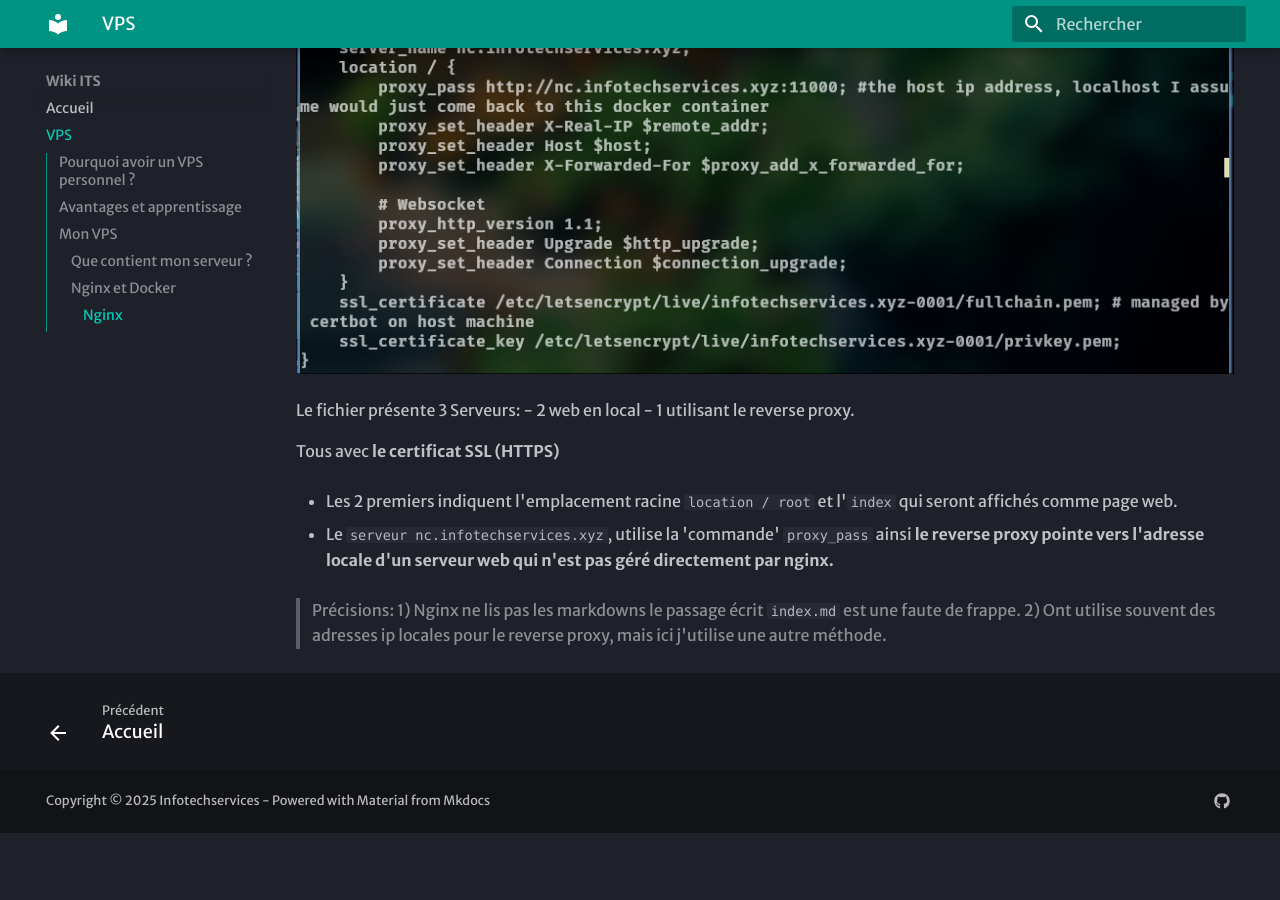
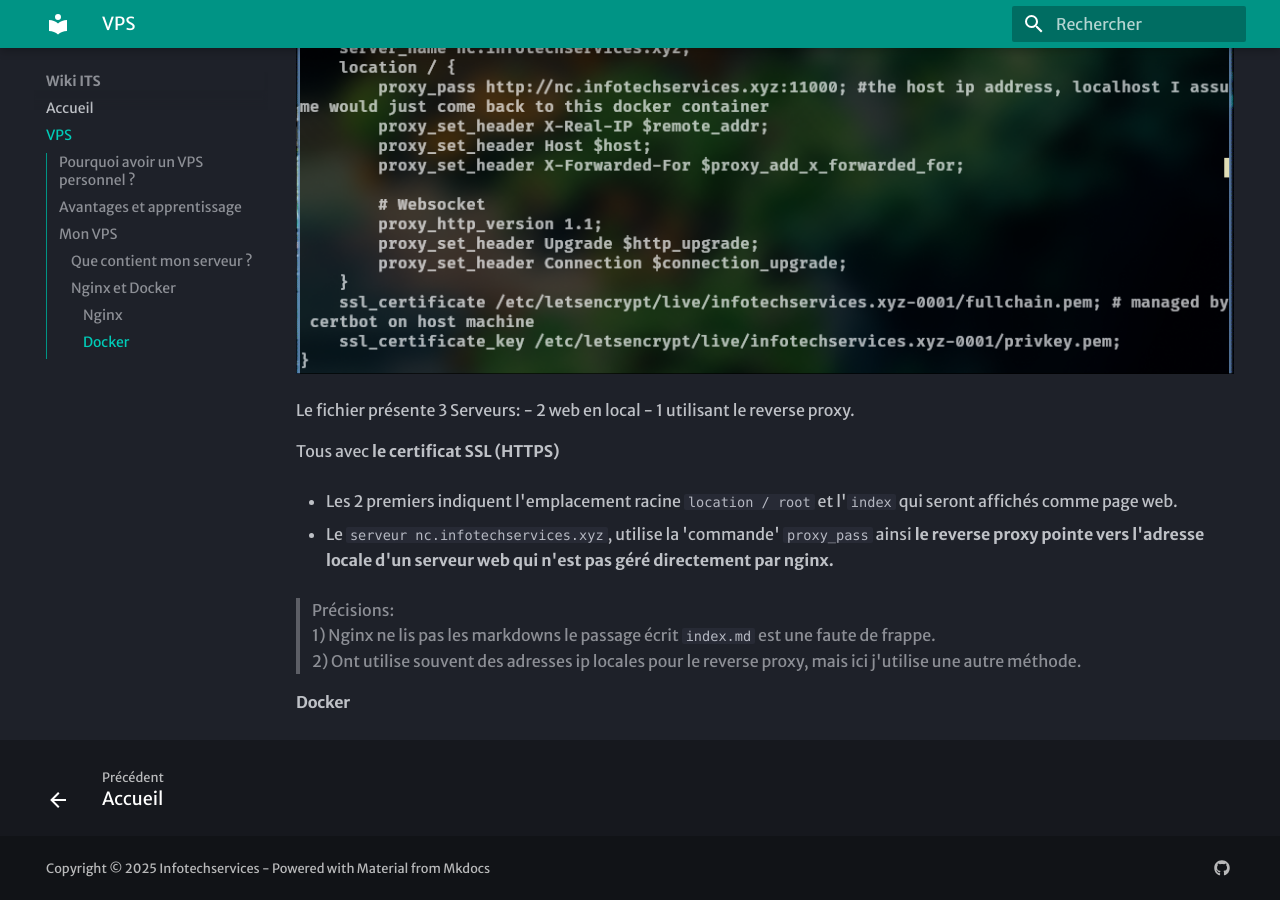
Before and after one commit to nicolink47/wiki, an MkDocs documentation site: the page built from docs/Mon VPS.md, in a window 1280 px wide and 900 px high, scrolled down 2877 px. Built offline with MkDocs 1.6.1 and Material for MkDocs 9.7.7, drawn with Linux system fonts in a browser that asks for light colours; some web fonts are replaced; before the commit the page ends 3710 px from its top, so only the background shows below that.

Commit message:
correction monvps

```diff
--- a/docs/Mon VPS.md
+++ b/docs/Mon VPS.md
@@ -64,6 +64,8 @@ Tous avec **le certificat SSL (HTTPS)**
 
 - Le `serveur nc.infotechservices.xyz`, utilise la 'commande' `proxy_pass` ainsi **le reverse proxy pointe vers l'adresse locale d'un serveur web qui n'est pas géré directement par nginx.**
 
-> Précisions:
-> 1) Nginx ne lis pas les markdowns le passage écrit `index.md` est une faute de frappe.
+> Précisions:<br>
+> 1) Nginx ne lis pas les markdowns le passage écrit `index.md` est une faute de frappe.<br>
 > 2) Ont utilise souvent des adresses ip locales pour le reverse proxy, mais ici j'utilise une autre méthode.
+
+#### Docker
```
Also changed, not shown: site/Mon VPS/index.html, site/search/search_index.json.
